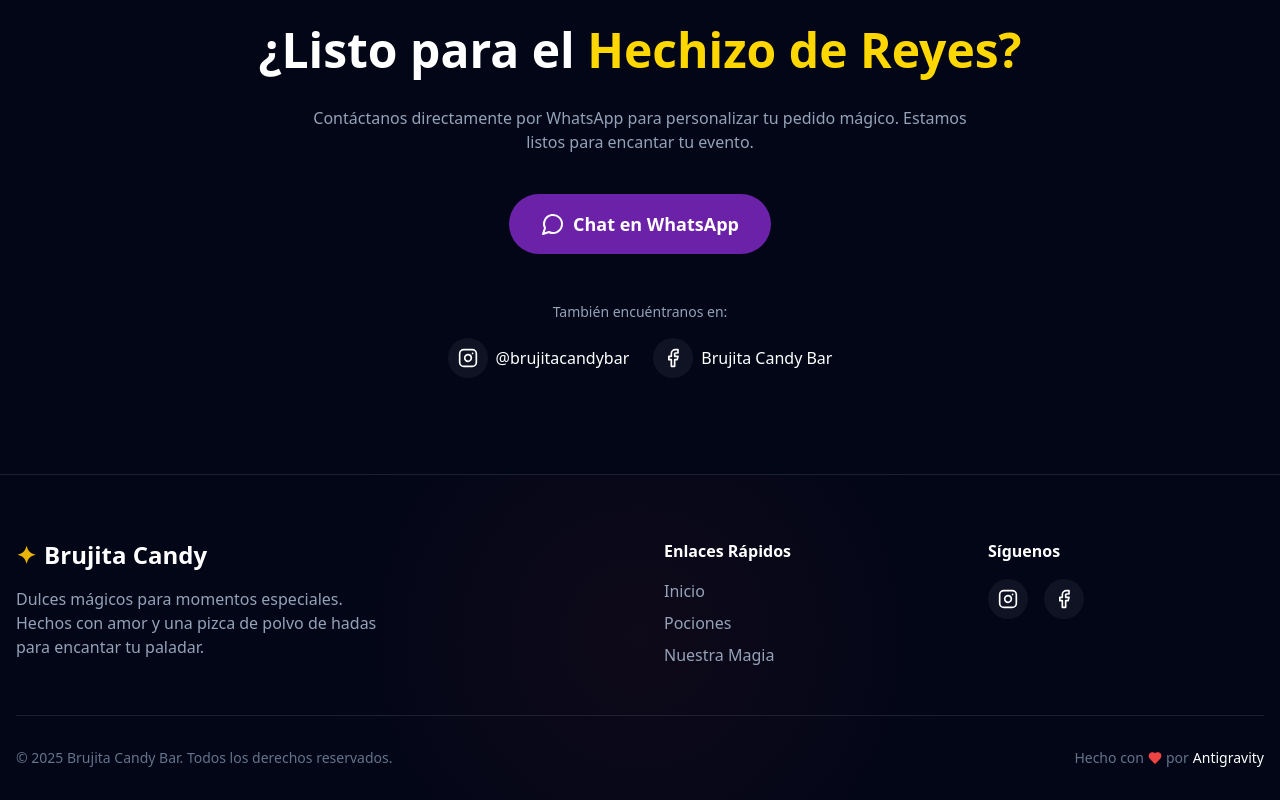
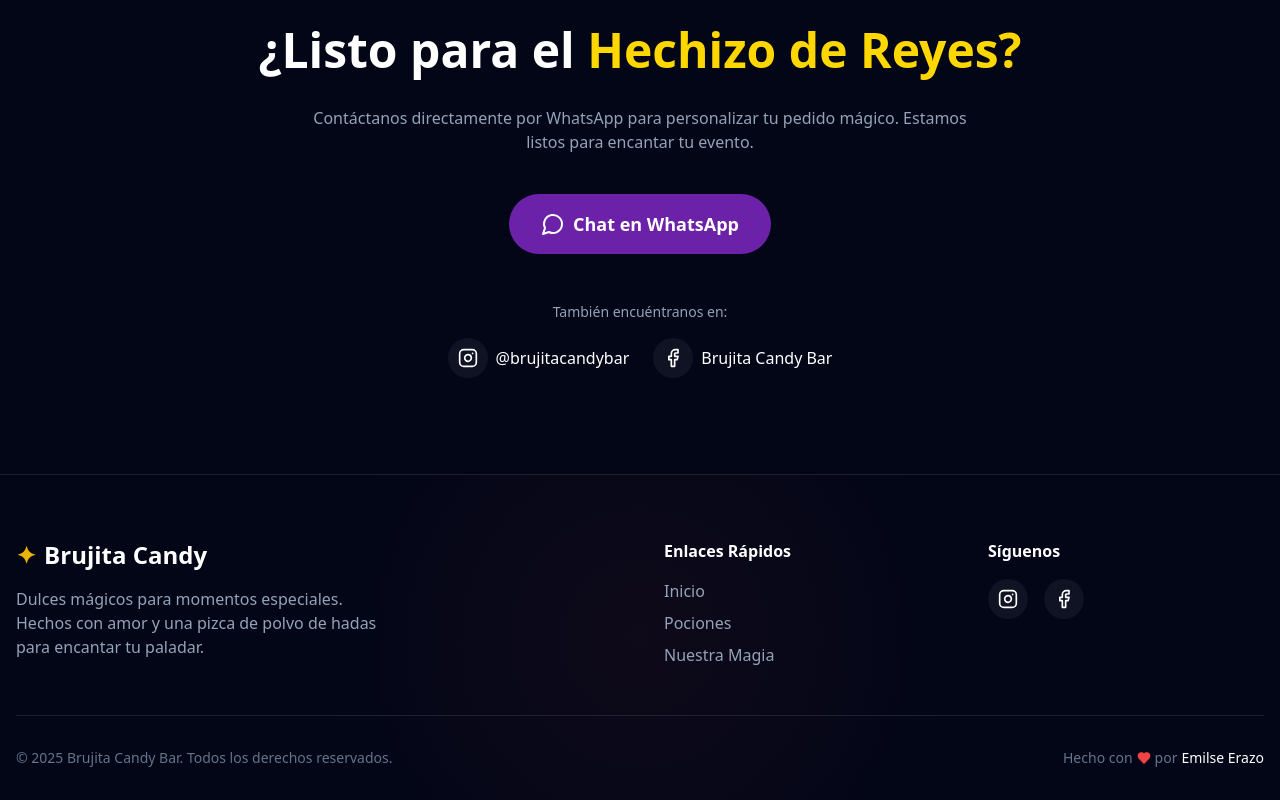
Before and after one commit to EmilseErazo/brujita-candy-landing-v01, a Next.js app: page / in a window 1280 px wide. Shown: the part 7613-8413 px from the top of the page. Built offline with nearby package versions, Linux system fonts and the light colour scheme.

Commit message:
feat: add new Footer component.

```diff
--- a/components/Footer.tsx
+++ b/components/Footer.tsx
@@ -41,7 +41,7 @@ export default function Footer() {
                 <div className="border-t border-white/10 pt-8 flex flex-col md:flex-row justify-between items-center gap-4 text-sm text-slate-500">
                     <p>&copy; {new Date().getFullYear()} Brujita Candy Bar. Todos los derechos reservados.</p>
                     <p className="flex items-center gap-1">
-                        Hecho con <Heart size={14} className="text-red-500 fill-red-500" /> por <span className="text-white">Antigravity</span>
+                        Hecho con <Heart size={14} className="text-red-500 fill-red-500" /> por <span className="text-white">Emilse Erazo</span>
                     </p>
                 </div>
             </div>
```
